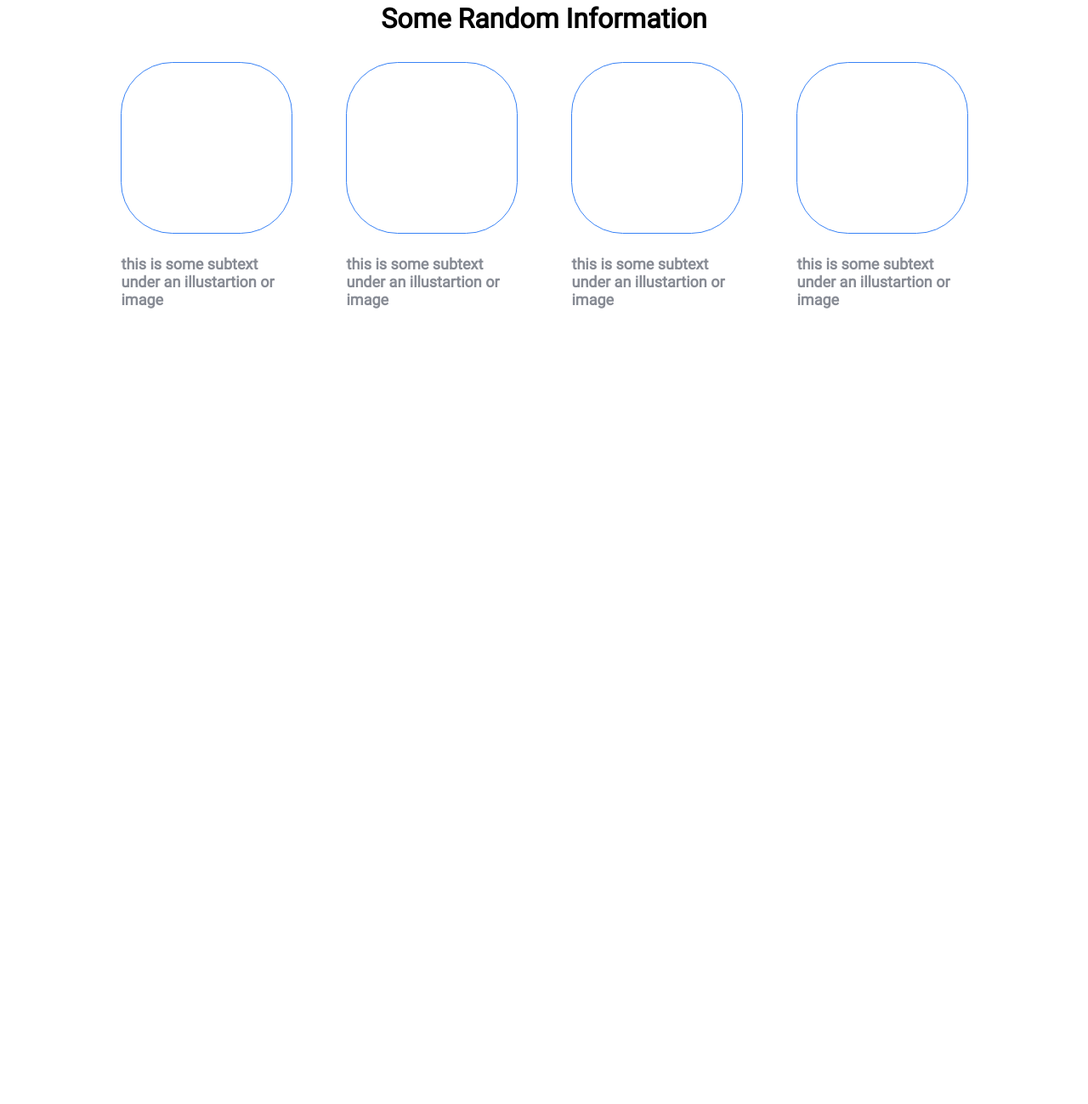
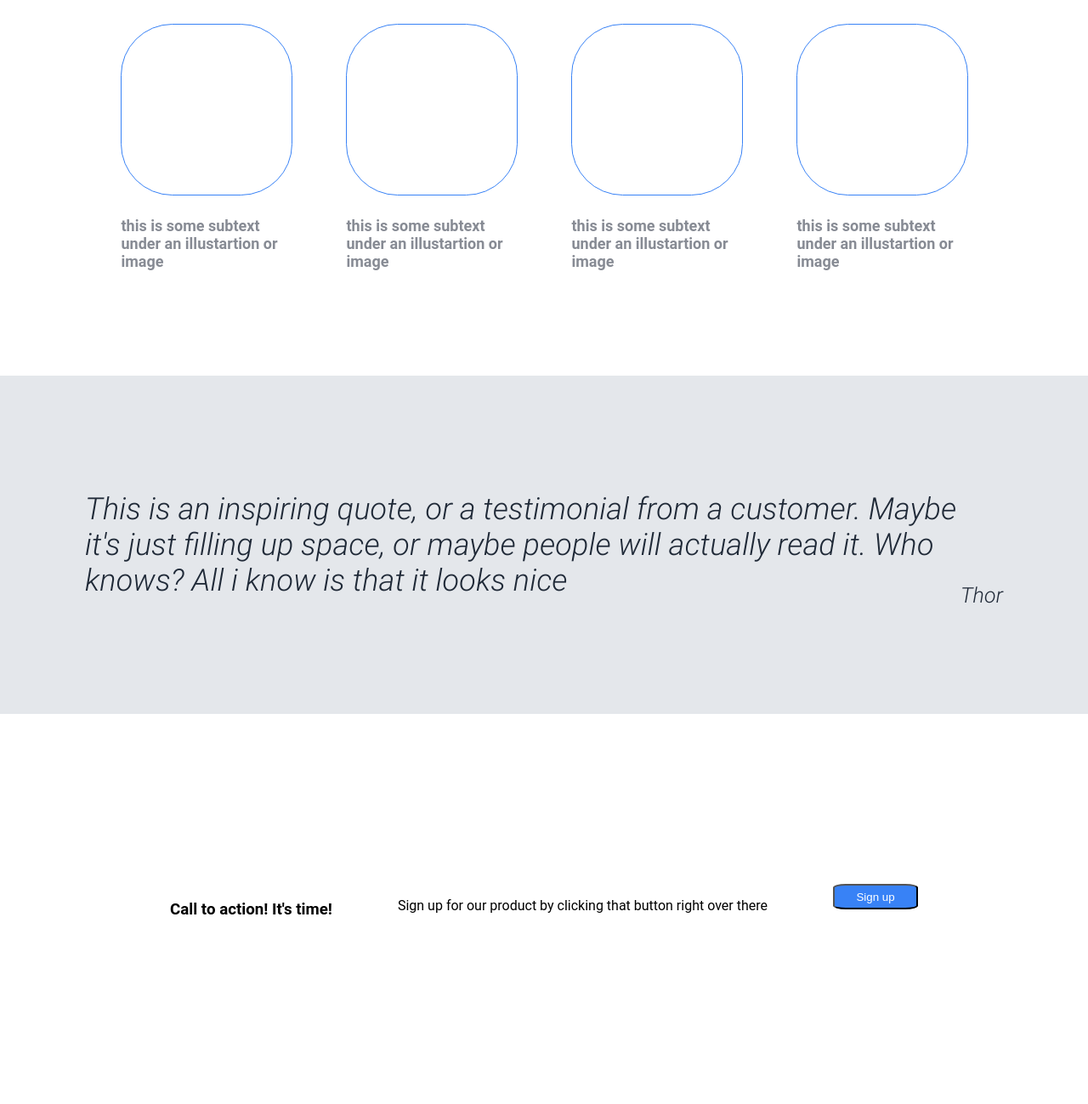
Before and after one commit to JasonKundi/Brainnest-Assignment-2---CSS, a plain HTML site: page Assignment/index.html in a window 1280 px wide. Shown: the part 618-1917 px from the top of the page at 85% size. Before the commit the page ends 996 px from the top, so only its background shows below. Drawn offline with Linux system fonts and the light colour scheme.

Commit message:
quote and call to action sections

```diff
--- a/Assignment/index.html
+++ b/Assignment/index.html
@@ -43,11 +43,18 @@
             <h2 class="random-card-text"> this is some subtext under an illustartion or image </h2>
         </div>
     </div>
-    <div class="quote-section-containter">
-
+    <div class="quote-section-container">
+        <div class="quote-text">
+            <p class="quote"> This is an inspiring quote, or a testimonial from a customer. Maybe it's just filling up space, or maybe people will actually read it. Who knows? All i know is that it looks nice </p>
+            <p class="quote-author"> Thor </p>
+        </div>
     </div>
     <div class="call-to-action-section-container">
-
+        <div class="call-to-action">
+            <h3 class="header-call"> Call to action! It's time! </h3>
+            <p class="subtext-call"> Sign up for our product by clicking that button right over there </p>
+            <button class="sign-up-button"> Sign up </button>
+        </div>
     </div>
     <div class="footer">
 
--- a/Assignment/style.css
+++ b/Assignment/style.css
@@ -1,36 +1,52 @@
 @font-face {
-    font-family: 'Roboto';
-    src: url("./fonts/Roboto/Roboto-Regular.ttf"),
-         url("./fonts/Roboto/Roboto-Black.ttf"),
-         url("./fonts/Roboto/Roboto-Bold.ttf"),
-         url("./fonts/Roboto/Roboto-BlackItalic.ttf"),
-         url("./fonts/Roboto/Roboto-BoldItalic.ttf"),
-         url("./fonts/Roboto/Roboto-Italic.ttf");
-
+    font-family: 'roboto';
+    src: url("./fonts/Roboto/Roboto-Regular.ttf");
+    font-family: 'roboto-black';
+    src: url("./fonts/Roboto/Roboto-Black.ttf");
+    font-family:'roboto-black-italic';
+    src: url("./fonts/Roboto/Roboto-BlackItalic.ttf");
+    font-family: 'roboto-bolditalic';
+    src: url("./fonts/Roboto/Roboto-BoldItalic.ttf");
+    font-family: 'roboto-italic';
+    src: url("./fonts/Roboto/Roboto-Italic.ttf");
 }
 
+@font-face {
+    font-family: 'roboto-bold';
+    src: url("./fonts/Roboto/Roboto-Bold.ttf");
+}
+
+@font-face {
+    font-family: 'roboto-light-italic';
+    src: url("./fonts/Roboto/Roboto-LightItalic.ttf");
+}
+
+
 body {
-    font-family: 'Roboto';
+    display: grid;
+    grid-auto-flow: row;
+    font-family: 'roboto';
     margin: 0;
     overflow-y: auto;
     height: 100vh;
 }
 
-/* Hero section */
+/* --------------- Hero section ----------------- */
 
 .hero-section-container {
     background-color: #1F2937;
     padding-left: 30px;
     padding-right: 30px;
-    height: 600px;
+    height: 100%;
 }
 
 .navbar {
-    font-family: "Roboto";
+    font-family: "roboto";
     display: flex;
     flex-direction: row;
     justify-content: space-between;
     align-items: center;
+    height: 80px;
 }
 
 .header-logo {
@@ -51,20 +67,25 @@ body {
     display: grid;
     padding-top: 50px;
     grid-template-columns: 1fr 1fr;
+    gap: 20px;
+    height: 400px;
 }
 
 .hero-bottom-left {
     display: flex;
     flex-direction: column;
-    padding-left: 30px;
+    padding-left: 150px;
+    height: 300px;
 }
 .hero-bottom-right {
     display: flex;
     justify-content: center;
+    padding-right: 90px;
 }
 
 .hero-main-text {
     display: flex;
+    font-family: 'roboto-bold';
     font-size: 48px;
     font-weight: bolder;
     color: #F9FAF8;
@@ -103,18 +124,20 @@ body {
     color: #E5E7EB;
 }
 
-/* Random Section */
+/* --------------------- Random Section ------------------------------- */
 
 .random-section-container {
     display: grid;
     grid-template-rows: 1fr 2fr 2fr;
     padding-left: 30px;
     padding-right: 30px;
-    height: 300px;
+    background-color: #ffff;
+    height: 100%;
 }
 
 .header-random {
     display: flex;
+    font-family: 'roboto-bold';
     justify-content: space-around;
 
 }
@@ -152,3 +175,51 @@ body {
     width: 200px;
 
 }
+
+/* Quote section */
+
+.quote-section-container {
+    display: grid;
+    grid-template-rows: 2fr;
+    background-color: #E4E7EB;
+    height: 100%;
+}
+
+.quote-text {
+    display: flex;
+    font-family: 'roboto-light-italic';
+    font-weight: lighter;
+    font-size: 36px;
+    padding: 100px;
+    color: #1F2937;
+}
+
+.quote {
+    display: flex;
+
+}
+
+.quote-author {
+    display: flex;
+    flex-direction: column-reverse;
+    font-size: 25px;
+    padding-top: 10px;
+}
+
+
+/* ----------   Call to action section -------- */
+
+
+.call-to-action-section-container {
+
+    background-color: #ffff;
+    padding: 50px 50px 50;
+    height: 300px;
+}
+
+.call-to-action {
+    display: flex;
+    justify-content: space-between;
+    border-style :#3882F6 solid;
+    padding: 200px;
+}
```
